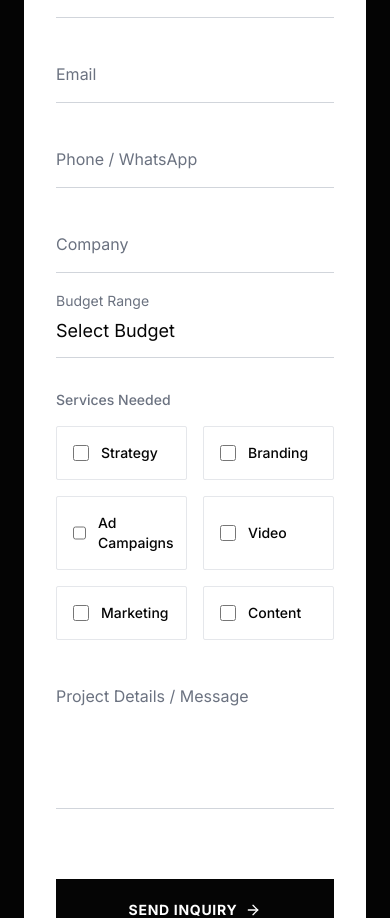
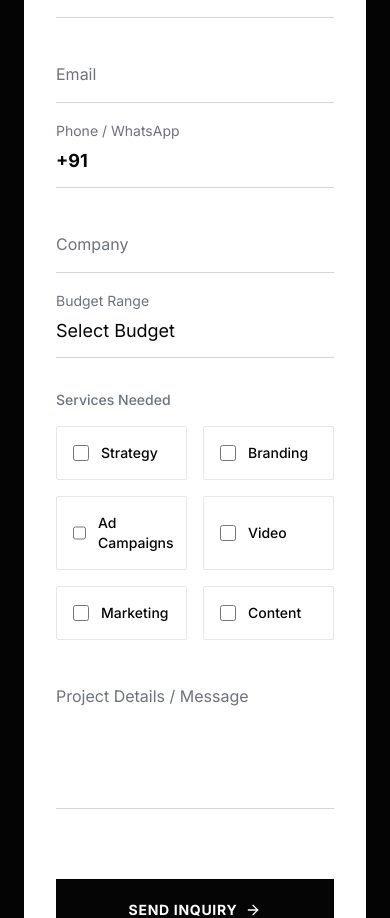
Before and after one commit to demo9809/narratv_website_final, a Next.js app: page /contact in a window 390 px wide. Shown: the part 1540-2458 px from the top of the page. Built offline with nearby package versions, Linux system fonts and the light colour scheme.

Commit message:
feat(ui): add country code selector to phone inputs

```diff
--- a/app/contact/page.tsx
+++ b/app/contact/page.tsx
@@ -21,6 +21,17 @@ const Contact: React.FC = () => {
     services: [] as string[],
     message: ''
   });
+
+  const [countryCode, setCountryCode] = useState('+91');
+
+  const COUNTRY_CODES = [
+    { code: '+91', country: 'IN' },
+    { code: '+971', country: 'AE' },
+    { code: '+44', country: 'UK' },
+    { code: '+1', country: 'US' },
+    { code: '+974', country: 'QA' },
+    { code: '+966', country: 'SA' },
+  ];
 
   const handleInputChange = (e: React.ChangeEvent<HTMLInputElement | HTMLTextAreaElement | HTMLSelectElement>) => {
     const { id, value } = e.target;
@@ -56,6 +67,7 @@ const Contact: React.FC = () => {
         },
         body: JSON.stringify({
           ...formData,
+          phone: `${countryCode} ${formData.phone}`,
           formType,
         }),
       });
@@ -223,14 +235,25 @@ const Contact: React.FC = () => {
                     <>
                       <div className="grid grid-cols-1 md:grid-cols-2 gap-8">
                         <div className="group relative">
+                          <div className="flex bg-transparent border-b border-gray-300 focus-within:border-brand-accent transition-colors">
+                            <select
+                              value={countryCode}
+                              onChange={(e) => setCountryCode(e.target.value)}
+                              className="bg-transparent border-none py-3 pr-2 focus:ring-0 outline-none text-lg text-brand-black cursor-pointer font-bold w-20 appearance-none"
+                            >
+                              {COUNTRY_CODES.map((c) => (
+                                <option key={c.code} value={c.code}>{c.code}</option>
+                              ))}
+                            </select>
                             <input
                               type="tel"
                               id="phone"
                               value={formData.phone}
                               onChange={handleInputChange}
-                            className="peer w-full bg-transparent border-b border-gray-300 py-3 focus:border-brand-accent outline-none transition-all text-lg placeholder-transparent text-brand-black"
+                              className="peer w-full bg-transparent border-none py-3 focus:ring-0 outline-none transition-all text-lg placeholder-transparent text-brand-black"
                               placeholder="Phone / WhatsApp"
                             />
+                          </div>
                           <label htmlFor="phone" className="absolute left-0 -top-3.5 text-sm text-gray-500 transition-all peer-placeholder-shown:text-base peer-placeholder-shown:top-3 peer-focus:-top-3.5 peer-focus:text-sm peer-focus:text-brand-accent">Phone / WhatsApp</label>
                         </div>
                         <div className="group relative">
--- a/components/PortfolioRequestModal.tsx
+++ b/components/PortfolioRequestModal.tsx
@@ -18,11 +18,22 @@ export default function PortfolioRequestModal({ isOpen, onClose, onSuccess }: Po
     const [name, setName] = useState('');
     const [company, setCompany] = useState('');
     const [phone, setPhone] = useState('');
+    const [countryCode, setCountryCode] = useState('+91');
     const [email, setEmail] = useState('');
     const [submitted, setSubmitted] = useState(false);
     const [loading, setLoading] = useState(false);
     const [error, setError] = useState('');
     const [countdown, setCountdown] = useState(4);
+
+    const COUNTRY_CODES = [
+        { code: '+91', country: 'IN' },
+        { code: '+971', country: 'AE' },
+        { code: '+44', country: 'UK' },
+        { code: '+1', country: 'US' },
+        { code: '+974', country: 'QA' },
+        { code: '+966', country: 'SA' },
+    ];
+
 
 
     const router = useRouter();
@@ -38,7 +49,7 @@ export default function PortfolioRequestModal({ isOpen, onClose, onSuccess }: Po
             const response = await fetch('/api/send-portfolio', {
                 method: 'POST',
                 headers: { 'Content-Type': 'application/json' },
-                body: JSON.stringify({ name, email, company, phone }),
+                body: JSON.stringify({ name, email, company, phone: `${countryCode} ${phone}` }),
             });
             // ... (rest of error handling same)
             let data;
@@ -182,7 +193,25 @@ export default function PortfolioRequestModal({ isOpen, onClose, onSuccess }: Po
                                         <label htmlFor="phone" className="block text-sm font-medium text-gray-700 mb-1">
                                             Phone / WhatsApp
                                         </label>
+                                        <div className="relative flex">
                                             <div className="relative">
+                                                <select
+                                                    value={countryCode}
+                                                    onChange={(e) => setCountryCode(e.target.value)}
+                                                    className="appearance-none h-full pl-3 pr-8 bg-gray-50 border border-gray-200 border-r-0 rounded-l-lg focus:ring-2 focus:ring-brand-accent focus:border-transparent outline-none transition-all text-sm font-medium text-gray-600 cursor-pointer"
+                                                >
+                                                    {COUNTRY_CODES.map((c) => (
+                                                        <option key={c.code} value={c.code}>
+                                                            {c.country} ({c.code})
+                                                        </option>
+                                                    ))}
+                                                </select>
+                                                {/* Custom Arrow */}
+                                                <div className="pointer-events-none absolute inset-y-0 right-0 flex items-center px-2 text-gray-500">
+                                                    <svg className="fill-current h-4 w-4" xmlns="http://www.w3.org/2000/svg" viewBox="0 0 20 20"><path d="M9.293 12.95l.707.707L15.657 8l-1.414-1.414L10 10.828 5.757 6.586 4.343 8z" /></svg>
+                                                </div>
+                                            </div>
+                                            <div className="relative flex-1">
                                                 <Phone className="absolute left-3 top-1/2 -translate-y-1/2 w-5 h-5 text-gray-400" />
                                                 <input
                                                     type="tel"
@@ -190,9 +219,10 @@ export default function PortfolioRequestModal({ isOpen, onClose, onSuccess }: Po
                                                     required
                                                     value={phone}
                                                     onChange={(e) => setPhone(e.target.value)}
-                                                placeholder="+91 98765 43210"
-                                                className="w-full pl-10 pr-4 py-3 bg-gray-50 border border-gray-200 rounded-lg focus:ring-2 focus:ring-brand-accent focus:border-transparent outline-none transition-all"
+                                                    placeholder="98765 43210"
+                                                    className="w-full pl-10 pr-4 py-3 bg-gray-50 border border-gray-200 rounded-r-lg focus:ring-2 focus:ring-brand-accent focus:border-transparent outline-none transition-all"
                                                 />
+                                            </div>
                                         </div>
                                     </div>
 
```
Lines whose indentation alone changed are shown as unchanged.
